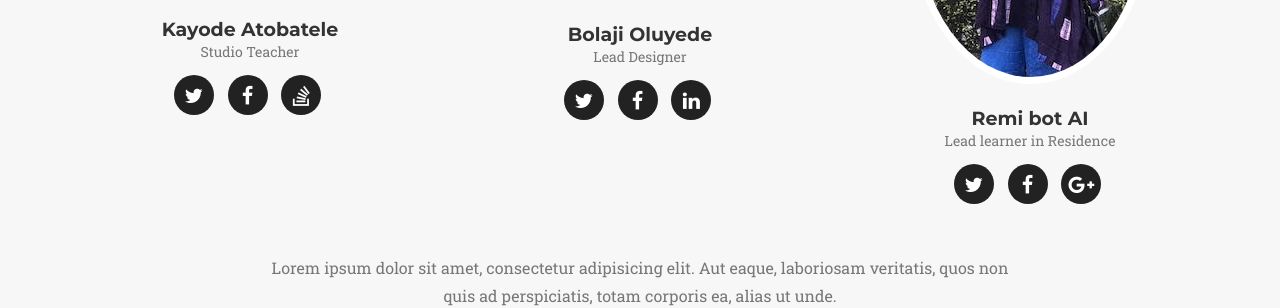
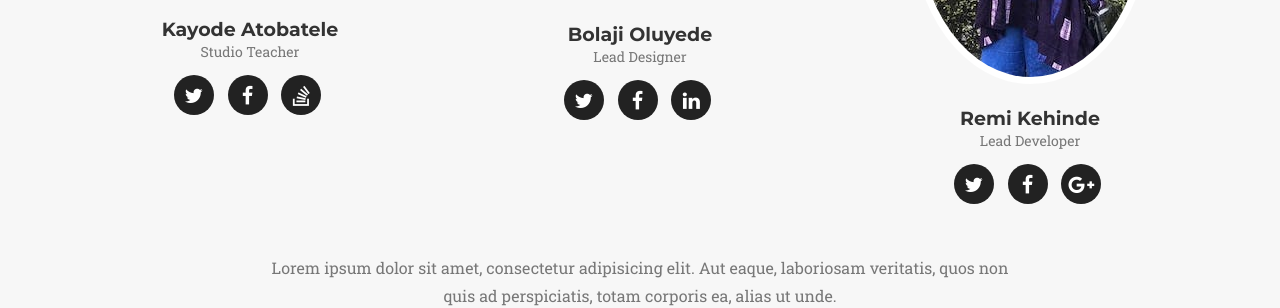
Before and after one commit to Remi-bot/My-project, a Jekyll site: the page built from index.html, in a window 1280 px wide and 900 px high, scrolled down 4959 px. Shown: the part 153-461 px from the top of the window. Built offline with Jekyll 4.4.1, drawn with Linux system fonts in a browser that asks for light colours; some web fonts are replaced.

Commit message:
Update _config.yml

```diff
--- a/_config.yml
+++ b/_config.yml
@@ -30,9 +30,9 @@ people:
     - title: linkedin
       url: #
 
-- name: Remi bot AI
+- name: Remi Kehinde
   pic: 3
-  position: Lead learner in Residence
+  position: Lead Developer
   social:
     - title: twitter
       url: #
```
